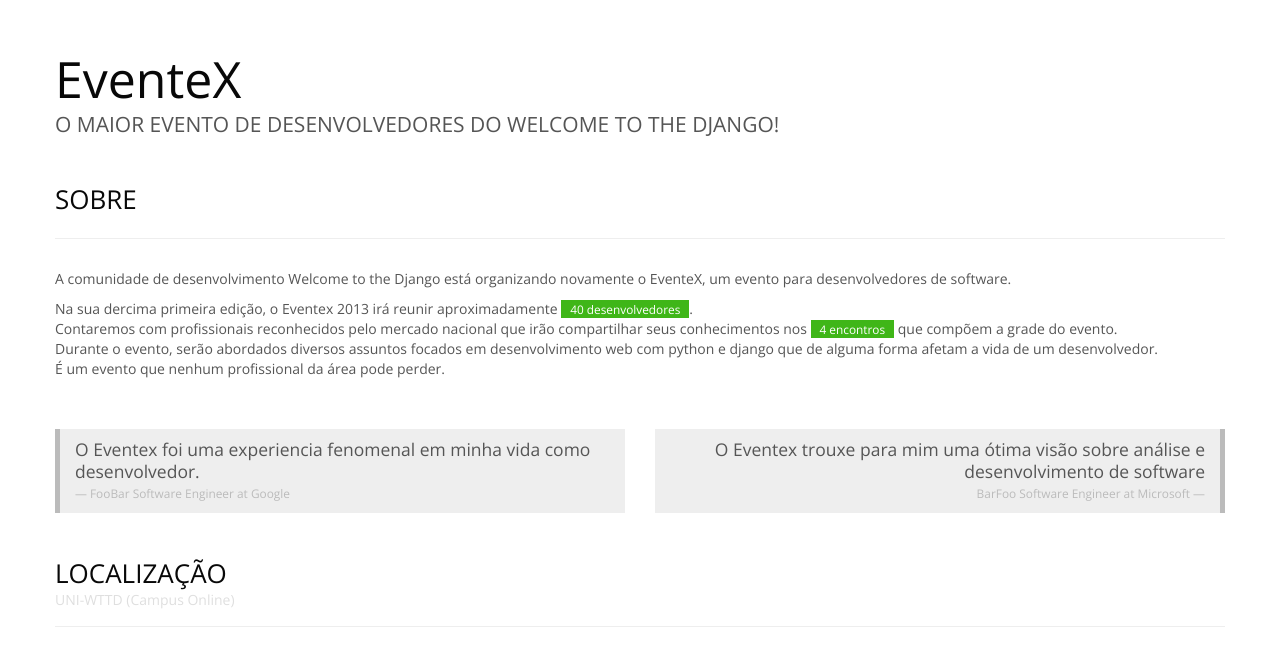
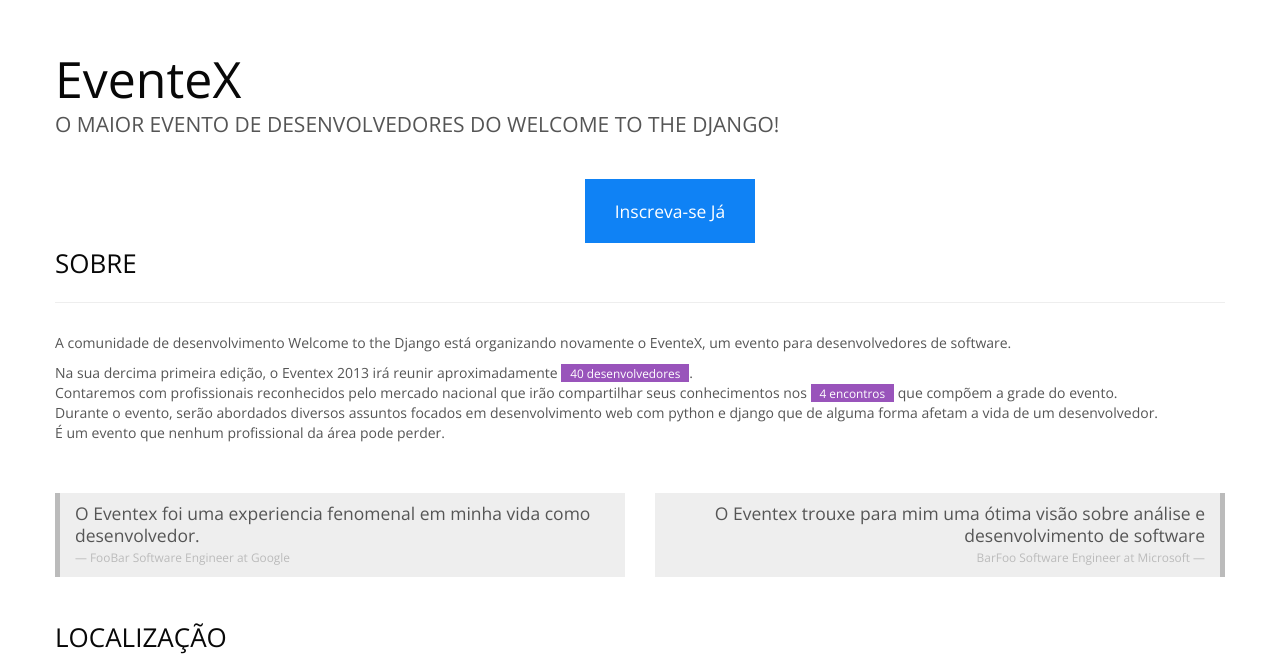
Before and after one commit to hugoleodev/wttd, a Django app: page / in a window 1280 px wide. Shown: the part 51-705 px from the top of the page. Run offline with Django 3.2, Linux system fonts and the light colour scheme; some libraries are stand-ins or nearby versions.

Commit message:
Ajustes do layout para inscrição

```diff
--- a/eventex/core/templates/index.html
+++ b/eventex/core/templates/index.html
@@ -6,6 +6,11 @@
     <p class="lead">O MAIOR EVENTO DE DESENVOLVEDORES DO WELCOME TO THE DJANGO!</p>
   </div>
 </div>
+<br />
+<div class="span12" style="text-align: center">
+  <a class="btn btn-primary btn-large" href="/inscricao/">Inscreva-se Já</a>
+</div>
+<br />
 <div id="sobre">
   <div class="page-header">
     <h3>SOBRE</h3>
@@ -16,9 +21,9 @@
         A comunidade de desenvolvimento Welcome to the Django está organizando novamente o EventeX, um evento para desenvolvedores de software.
       </p>
       <p>
-        Na sua dercima primeira edição, o Eventex 2013 irá reunir aproximadamente <span class="badge badge-success">40 desenvolvedores</span>.
+        Na sua dercima primeira edição, o Eventex 2013 irá reunir aproximadamente <span class="badge badge-info">40 desenvolvedores</span>.
         <br>
-        Contaremos com profissionais reconhecidos pelo mercado nacional que irão compartilhar seus conhecimentos nos <span class="badge badge-success">4 encontros</span> que compõem a grade do evento.
+        Contaremos com profissionais reconhecidos pelo mercado nacional que irão compartilhar seus conhecimentos nos <span class="badge badge-info">4 encontros</span> que compõem a grade do evento.
         <br>
         Durante o evento, serão abordados diversos assuntos focados em desenvolvimento web com python e django que de alguma forma afetam a vida de um desenvolvedor.
         <br>
--- a/eventex/subscriptions/templates/subscriptions/subscription_form.html
+++ b/eventex/subscriptions/templates/subscriptions/subscription_form.html
@@ -3,7 +3,7 @@
 <form class="form-horizontal well" action="." method="POST">
     {% csrf_token %}
     <fieldset>
-      <legend>Inscrição no evento</legend>
+      <legend>Formulário de Inscrição</legend>
       <div class="control-group">
         <label class="control-label" for="{{ form.name.id_for_label }}">{{ form.name.label }}:</label>
         <div class="controls">
```
